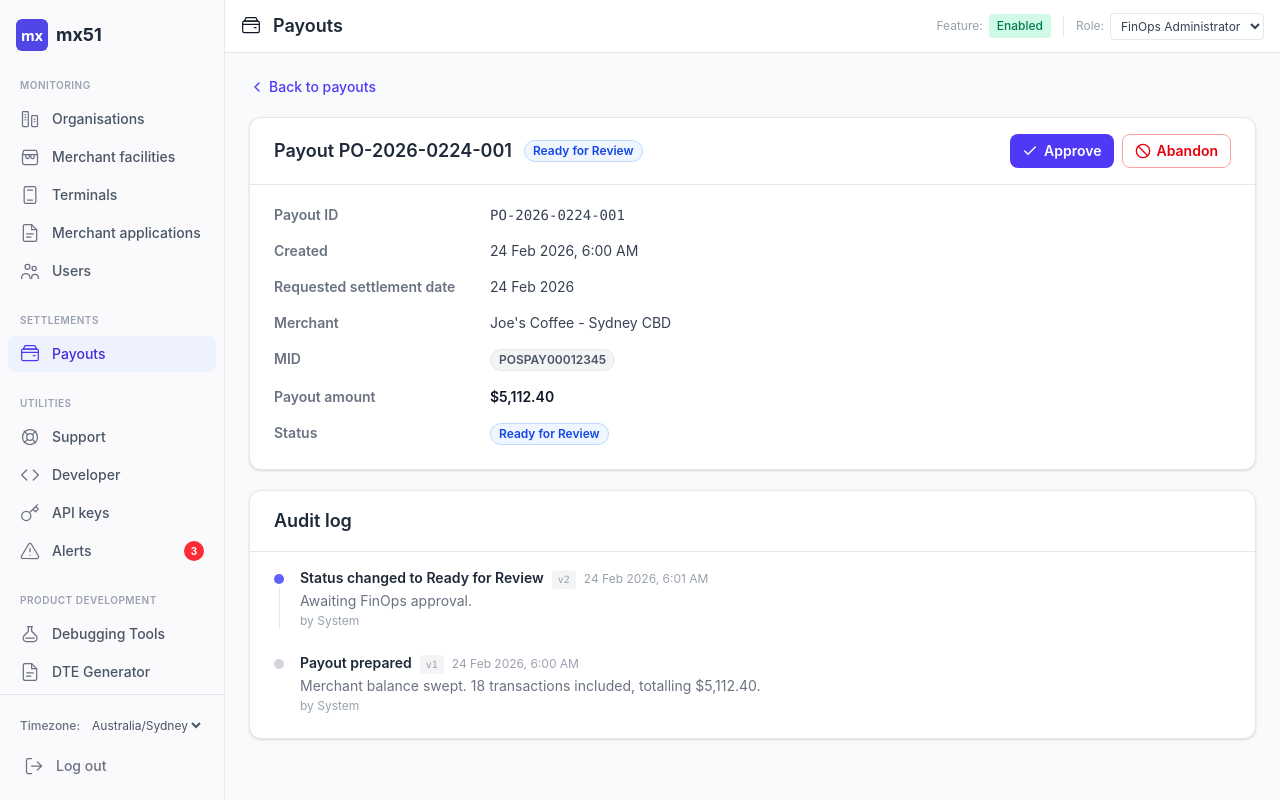
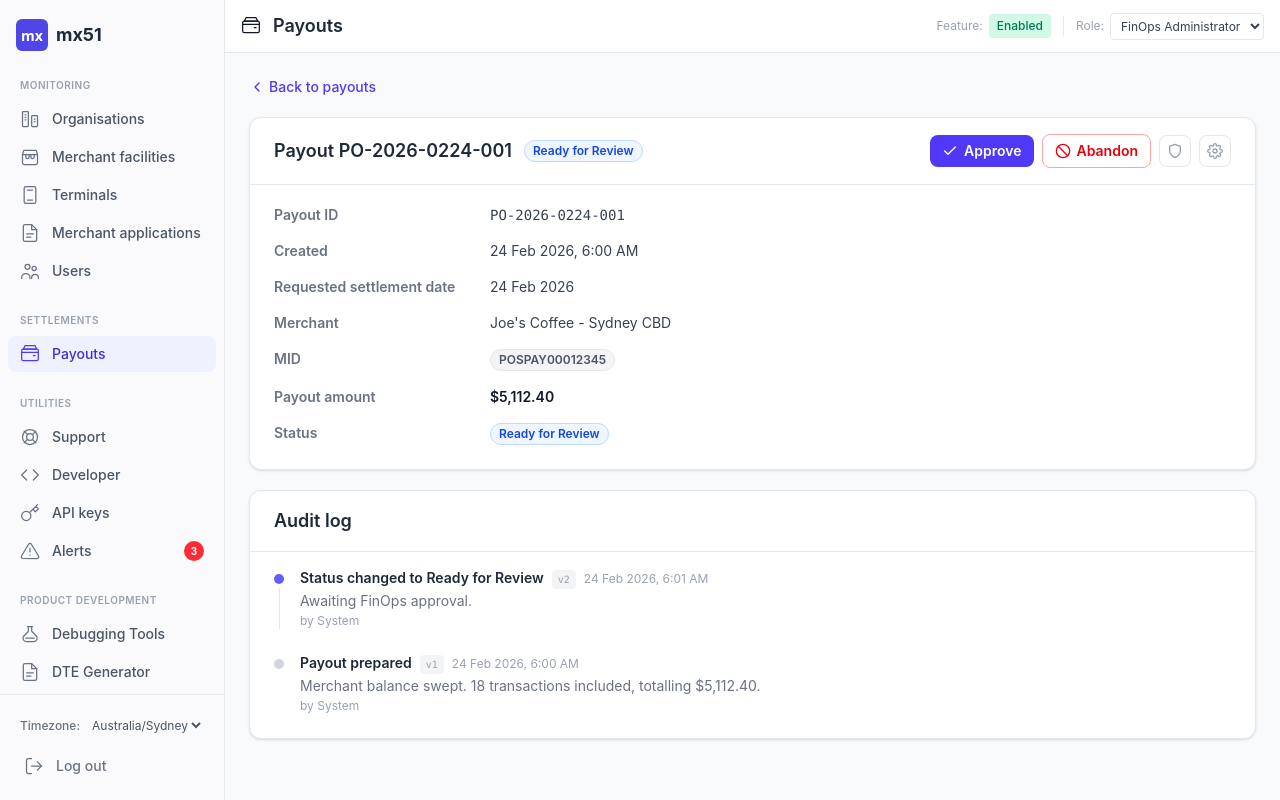
Before and after one commit to eeyern-mx51/msp-settlement-ledger, a React (Vite) app: page /#payouts in a window 1280 px wide. Both pictures are taken after a click on the element 752 px from the left and 286 px from the top of the page. Built offline with nearby package versions, Linux system fonts and the light colour scheme.

Commit message:
Updates to hold

```diff
--- a/src/MSPDashboard.jsx
+++ b/src/MSPDashboard.jsx
@@ -1047,7 +1047,7 @@ function AuditTimeline({ entries }) {
 // ═══════════════════════════════════════════════════════════
 // PAYOUT DETAIL VIEW
 // ═══════════════════════════════════════════════════════════
-function PayoutDetailView({ payout, onBack, role, onStatusChange, holdRecords, onCreateHold, onReleaseHold, merchantName }) {
+function PayoutDetailView({ payout, onBack, role, onStatusChange, holdRecords, onCreateHold, onReleaseHold, merchantName, automationConfig, onUpdateAutomationConfig }) {
   const { addToast } = useToast();
   const canWrite = role === ROLES.FINOPS_T1;
   const isFailed = payout.status === "Failed";
@@ -1117,8 +1117,12 @@ function PayoutDetailView({ payout, onBack, role, onStatusChange, holdRecords, o
       <Card>
         <CardHeader>
           <div className="flex items-center gap-3"><span className="text-lg font-semibold text-gray-800">Payout {payout.id}</span><PayoutStatusBadge status={payout.status} hold={payout.hold} amount={payout.amount} holdRecords={holdRecords} payoutId={payout.id} mid={payout.mid} /></div>
-          {canWrite && currentActions.length > 0 && (<div className="flex gap-2">{currentActions.map((a) => (<Button key={a.label} variant={a.variant} colorScheme={a.colorScheme} size="sm" leftIcon={<a.icon />} onClick={a.action}>{a.label}</Button>))}</div>)}
-          {!canWrite && currentActions.length > 0 && (<div className="flex gap-2">{currentActions.map((a) => (<Button key={a.label} variant={a.variant} colorScheme={a.colorScheme} size="sm" leftIcon={<a.icon />} disabled>{a.label}</Button>))}</div>)}
+          <div className="flex items-center gap-2">
+            {canWrite && currentActions.length > 0 && currentActions.map((a) => (<Button key={a.label} variant={a.variant} colorScheme={a.colorScheme} size="sm" leftIcon={<a.icon />} onClick={a.action}>{a.label}</Button>))}
+            {!canWrite && currentActions.length > 0 && currentActions.map((a) => (<Button key={a.label} variant={a.variant} colorScheme={a.colorScheme} size="sm" leftIcon={<a.icon />} disabled>{a.label}</Button>))}
+            {!isTerminal && <HoldTogglesPanel level="payout" entity={payout.id} entityLabel={`Payout ${payout.id}`} holdRecords={holdRecords} onCreateHold={onCreateHold} onReleaseHold={onReleaseHold} canWrite={canWrite} showPreparation={false} />}
+            {!isTerminal && <AutomationConfigPanel level="payout" mid={payout.mid} automationConfig={automationConfig} onUpdateConfig={onUpdateAutomationConfig} holdRecords={holdRecords} canWrite={canWrite} />}
+          </div>
         </CardHeader>
         <Divider />
         <CardBody className="pt-5">
@@ -1604,7 +1608,7 @@ function FleetPayoutsPage({ role, featureEnabled, payouts, onPayoutStatusChange,
 
   // Keep selectedPayout in sync with latest state
   const currentPayout = selectedPayout ? payouts.find(p => p.id === selectedPayout.id) || selectedPayout : null;
-  if (currentPayout) return <PayoutDetailView payout={currentPayout} onBack={() => setSelectedPayout(null)} role={role} onStatusChange={(id, newStatus, extra) => { onPayoutStatusChange(id, newStatus, extra); if (newStatus === "Abandoned") setSelectedPayout(null); }} holdRecords={holdRecords} onCreateHold={onCreateHold} onReleaseHold={onReleaseHold} merchantName={currentPayout.merchantName} />;
+  if (currentPayout) return <PayoutDetailView payout={currentPayout} onBack={() => setSelectedPayout(null)} role={role} onStatusChange={(id, newStatus, extra) => { onPayoutStatusChange(id, newStatus, extra); if (newStatus === "Abandoned") setSelectedPayout(null); }} holdRecords={holdRecords} onCreateHold={onCreateHold} onReleaseHold={onReleaseHold} merchantName={currentPayout.merchantName} automationConfig={automationConfig} onUpdateAutomationConfig={onUpdateAutomationConfig} />;
 
   const statusFiltered = statusFilter === "all" ? payouts : statusFilter === "On Hold" ? payouts.filter((p) => holdRecords && isProgressionBlocked(holdRecords, p.id, p.mid, p.status)) : payouts.filter((p) => p.status === statusFilter && !(holdRecords && isProgressionBlocked(holdRecords, p.id, p.mid, p.status)));
   const sortKeyMap = { "Created": p => p.createdAt || p.date, "Settlement date": p => p.settlementDate || p.date, "Payout ID": p => p.id, "Merchant": p => p.merchantName, "Amount": p => parseFloat((p.amount || "").replace(/[^0-9.-]/g, "")) || 0, "Status": p => getStatusOrder(p) };
@@ -1678,7 +1682,7 @@ function MerchantPayoutsTab({ role, payouts, onPayoutStatusChange, unassignedMLE
   const paginatedPayouts = filtered.slice((currentPage - 1) * PAGE_SIZE, currentPage * PAGE_SIZE);
 
   const currentPayout = selectedPayout ? payouts.find(p => p.id === selectedPayout.id) || selectedPayout : null;
-  if (currentPayout) return <PayoutDetailView payout={currentPayout} onBack={() => setSelectedPayout(null)} role={role} onStatusChange={(id, newStatus, extra) => { onPayoutStatusChange(id, newStatus, extra); if (newStatus === "Abandoned") setSelectedPayout(null); }} holdRecords={holdRecords} onCreateHold={onCreateHold} onReleaseHold={onReleaseHold} merchantName={merchantName} />;
+  if (currentPayout) return <PayoutDetailView payout={currentPayout} onBack={() => setSelectedPayout(null)} role={role} onStatusChange={(id, newStatus, extra) => { onPayoutStatusChange(id, newStatus, extra); if (newStatus === "Abandoned") setSelectedPayout(null); }} holdRecords={holdRecords} onCreateHold={onCreateHold} onReleaseHold={onReleaseHold} merchantName={merchantName} automationConfig={automationConfig} onUpdateAutomationConfig={onUpdateAutomationConfig} />;
 
   return (
     <div className="p-6 space-y-5">
@@ -1693,7 +1697,7 @@ function MerchantPayoutsTab({ role, payouts, onPayoutStatusChange, unassignedMLE
           <span className="text-lg font-semibold text-gray-800">Payouts<span className="ml-2 text-sm font-normal text-gray-400">{filtered.length} results</span></span>
           <div className="flex items-center gap-2">
             <Button variant="solid" colorScheme="brand" size="sm" leftIcon={<Icons.DollarSign />} onClick={() => setShowPrepare(true)} disabled={!canWrite}>Prepare payout</Button>
-            <HoldTogglesPanel level="merchant" entity={mid} entityLabel={merchantName} holdRecords={holdRecords} onCreateHold={onCreateHold} onReleaseHold={onReleaseHold} canWrite={canWrite} showPreparation={false} />
+            <HoldTogglesPanel level="merchant" entity={mid} entityLabel={merchantName} holdRecords={holdRecords} onCreateHold={onCreateHold} onReleaseHold={onReleaseHold} canWrite={canWrite} showPreparation={true} />
             <AutomationConfigPanel level="merchant" mid={mid} automationConfig={automationConfig} onUpdateConfig={onUpdateAutomationConfig} holdRecords={holdRecords} canWrite={canWrite} />
           </div>
         </CardHeader>
```
